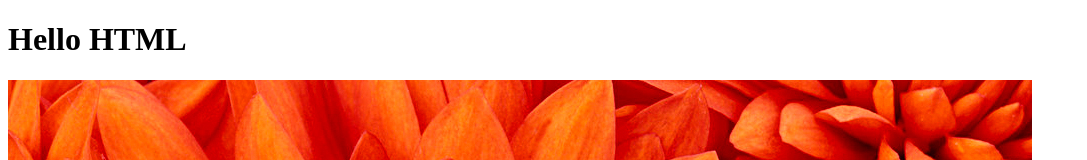
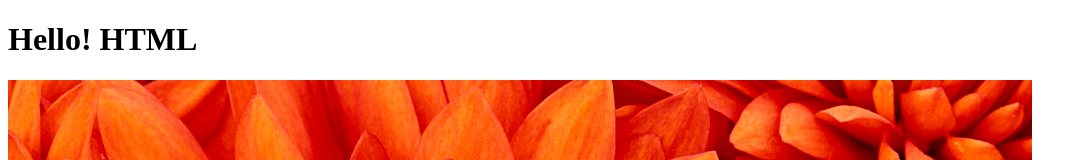
Before and after one commit to Ntmlana/html, a plain HTML site: page index.html in a window 1280 px wide. Shown: the top 160 px of the page, without its empty margins (0-1087 px from the left). Drawn offline with Linux system fonts and the light colour scheme.

Commit message:
New h1  name

```diff
--- a/index.html
+++ b/index.html
@@ -6,7 +6,7 @@
         <title>HTML Sample</title>
     </head>
     <body>
-       <h1>Hello HTML</h1>
+       <h1>Hello! HTML</h1>
        <img src="img/chrysanthemum.jpg" alt="chrysanthemum">
     </body>
 </html>
```
